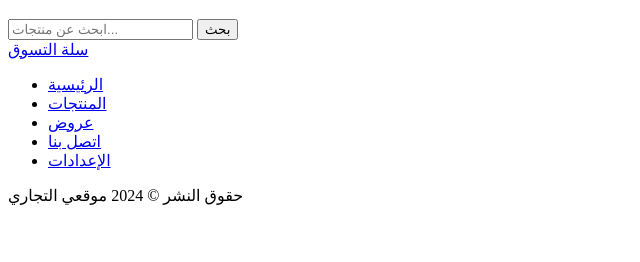
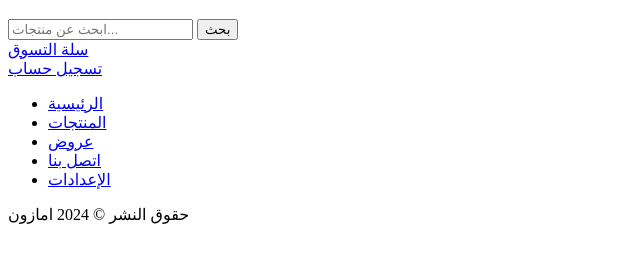
Before and after one commit to SuperWebsite/Amazon.sex, a plain HTML site: page index.html in a window 1280 px wide. Shown: the part 62-324 px from the top of the page, without its empty margins (0-640 px from the left). Drawn offline with Linux system fonts and the light colour scheme.

Commit message:
Update index.html
تم

```diff
--- a/index.html
+++ b/index.html
@@ -18,6 +18,9 @@
         <div class="cart">
             <a href="#">سلة التسوق</a>
         </div>
+        <div class="account">
+            <a href="register.html">تسجيل حساب</a>
+        </div>
     </header>
     <nav>
         <ul>
@@ -25,16 +28,16 @@
             <li><a href="#">المنتجات</a></li>
             <li><a href="#">عروض</a></li>
             <li><a href="#">اتصل بنا</a></li>
-            <li><a href="settings.html">الإعدادات</a></li> <!-- رابط إلى صفحة الإعدادات -->
+            <li><a href="settings.html">الإعدادات</a></li>
         </ul>
     </nav>
     <main>
         <section class="products">
-            <!-- المنتجات -->
+            <!-- المنتجات سيتم إضافتها هنا ديناميكيًا -->
         </section>
     </main>
     <footer>
-        <p>حقوق النشر © 2024 موقعي التجاري</p>
+        <p>حقوق النشر © 2024 امازون </p>
     </footer>
     <script src="scripts.js"></script>
 </body>
```
